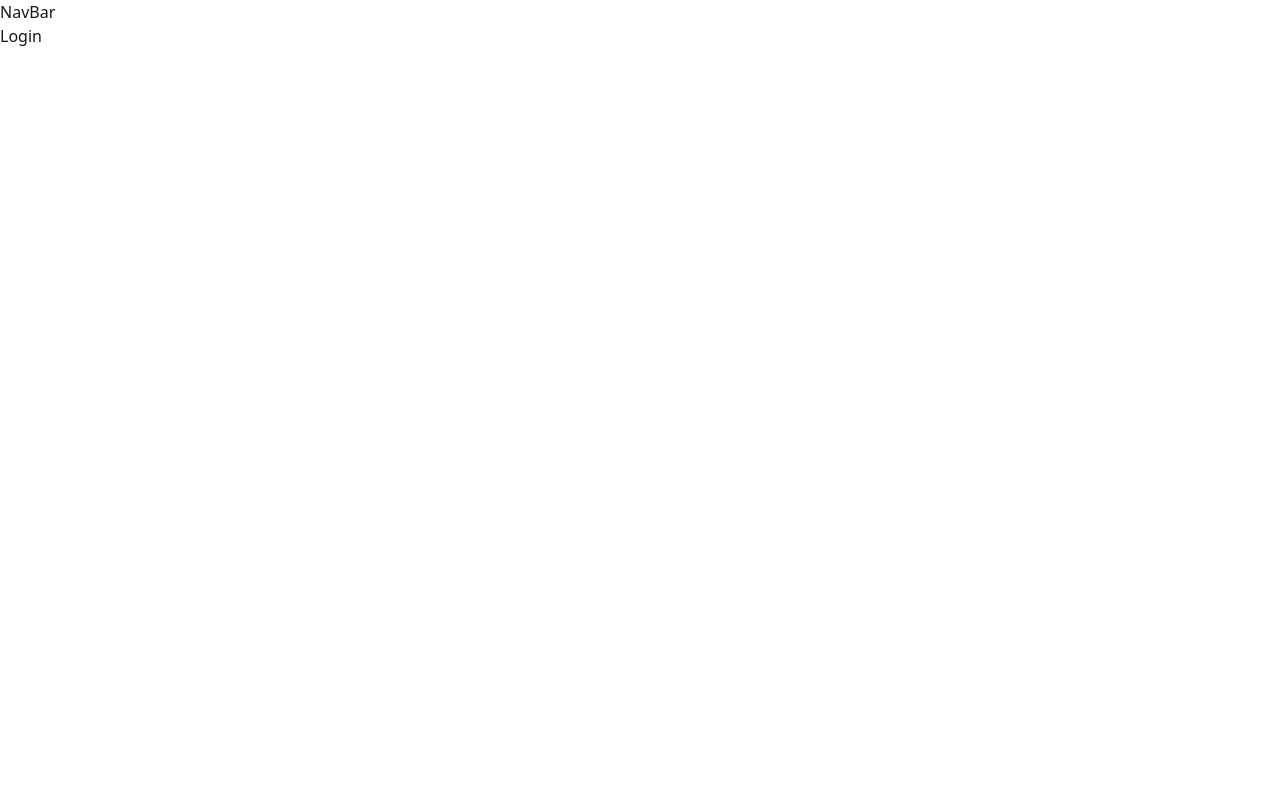
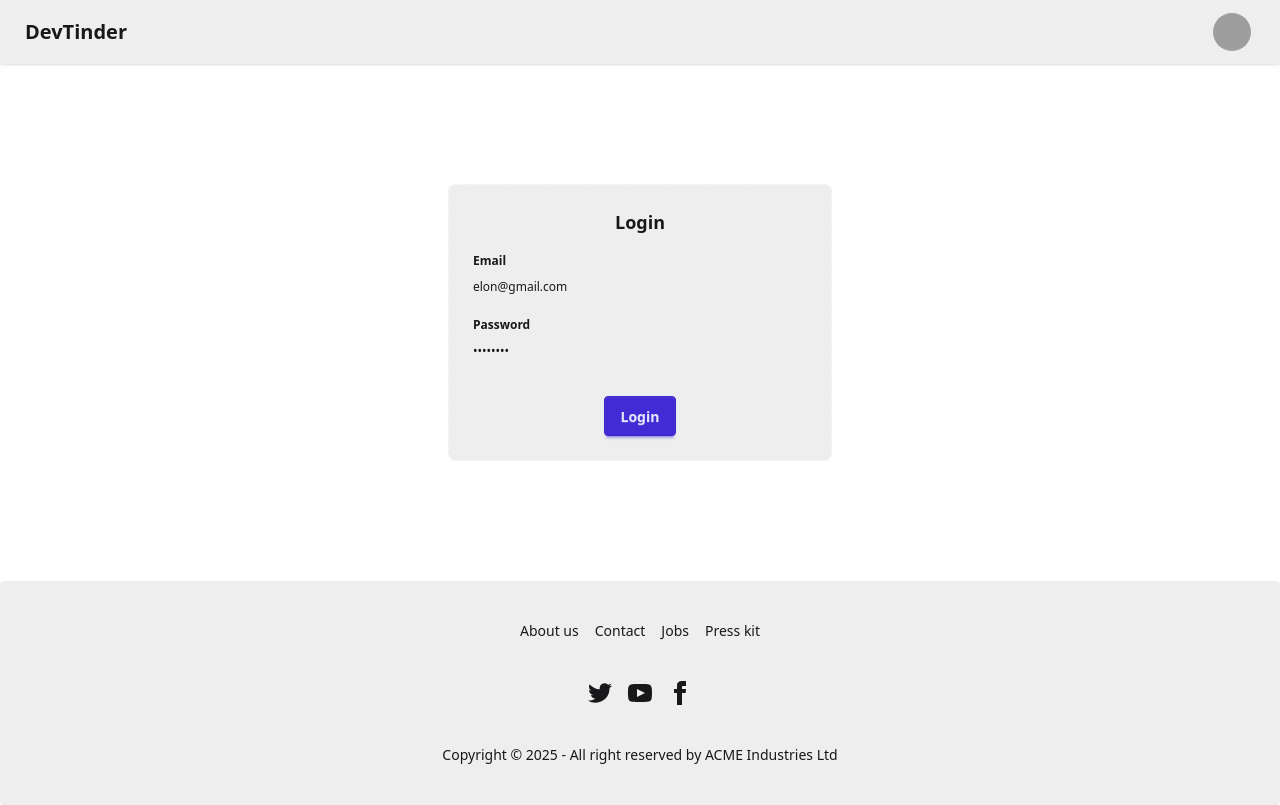
Before and after one commit to Akshay-Malik2040/devTinder-web, a React (Vite) app: page /login in a window 1280 px wide. Built offline with nearby package versions, Linux system fonts and the light colour scheme; grey boxes are pictures that could not be loaded.

Commit message:
create login and called backend for login

```diff
--- a/package.json
+++ b/package.json
@@ -11,6 +11,7 @@
   },
   "dependencies": {
     "@tailwindcss/vite": "^4.1.17",
+    "axios": "^1.13.2",
     "react": "^19.2.0",
     "react-dom": "^19.2.0",
     "react-router": "^7.9.6",
--- a/src/components/Body.jsx
+++ b/src/components/Body.jsx
@@ -1,12 +1,14 @@
 import React from 'react'
 import { Outlet } from 'react-router'
 import NavBar from './NavBar'
+import Footer from './Footer'
 
 const Body = () => {
   return (
     <div>
         <NavBar/>
         <Outlet/>
+        <Footer/>
     </div>
   )
 }
--- /dev/null
+++ b/src/components/Footer.jsx
@@ -0,0 +1,56 @@
+import React from 'react'
+
+const Footer = () => {
+    return (
+        <footer className="footer footer-horizontal footer-center bg-base-300 text-base-content rounded p-10 bottom-0">
+            <nav className="grid grid-flow-col gap-4">
+                <a className="link link-hover">About us</a>
+                <a className="link link-hover">Contact</a>
+                <a className="link link-hover">Jobs</a>
+                <a className="link link-hover">Press kit</a>
+            </nav>
+            <nav>
+                <div className="grid grid-flow-col gap-4">
+                    <a>
+                        <svg
+                            xmlns="http://www.w3.org/2000/svg"
+                            width="24"
+                            height="24"
+                            viewBox="0 0 24 24"
+                            className="fill-current">
+                            <path
+                                d="M24 4.557c-.883.392-1.832.656-2.828.775 1.017-.609 1.798-1.574 2.165-2.724-.951.564-2.005.974-3.127 1.195-.897-.957-2.178-1.555-3.594-1.555-3.179 0-5.515 2.966-4.797 6.045-4.091-.205-7.719-2.165-10.148-5.144-1.29 2.213-.669 5.108 1.523 6.574-.806-.026-1.566-.247-2.229-.616-.054 2.281 1.581 4.415 3.949 4.89-.693.188-1.452.232-2.224.084.626 1.956 2.444 3.379 4.6 3.419-2.07 1.623-4.678 2.348-7.29 2.04 2.179 1.397 4.768 2.212 7.548 2.212 9.142 0 14.307-7.721 13.995-14.646.962-.695 1.797-1.562 2.457-2.549z"></path>
+                        </svg>
+                    </a>
+                    <a>
+                        <svg
+                            xmlns="http://www.w3.org/2000/svg"
+                            width="24"
+                            height="24"
+                            viewBox="0 0 24 24"
+                            className="fill-current">
+                            <path
+                                d="M19.615 3.184c-3.604-.246-11.631-.245-15.23 0-3.897.266-4.356 2.62-4.385 8.816.029 6.185.484 8.549 4.385 8.816 3.6.245 11.626.246 15.23 0 3.897-.266 4.356-2.62 4.385-8.816-.029-6.185-.484-8.549-4.385-8.816zm-10.615 12.816v-8l8 3.993-8 4.007z"></path>
+                        </svg>
+                    </a>
+                    <a>
+                        <svg
+                            xmlns="http://www.w3.org/2000/svg"
+                            width="24"
+                            height="24"
+                            viewBox="0 0 24 24"
+                            className="fill-current">
+                            <path
+                                d="M9 8h-3v4h3v12h5v-12h3.642l.358-4h-4v-1.667c0-.955.192-1.333 1.115-1.333h2.885v-5h-3.808c-3.596 0-5.192 1.583-5.192 4.615v3.385z"></path>
+                        </svg>
+                    </a>
+                </div>
+            </nav>
+            <aside>
+                <p>Copyright © {new Date().getFullYear()} - All right reserved by ACME Industries Ltd</p>
+            </aside>
+        </footer>
+    )
+}
+
+export default Footer
--- a/src/components/Login.jsx
+++ b/src/components/Login.jsx
@@ -1,9 +1,41 @@
-import React from 'react'
+import React, { useState } from 'react'
+import axios from "axios"
 
 const Login = () => {
-  return (
-    <div>Login</div>
-  )
+    const [emailId, setEmailId] = useState("elon@gmail.com");
+    const [password, setPassword] = useState("Musk@123");
+
+    const handleLogin=async ()=>{
+        try{
+            const res=await axios.post("http://localhost:3000/login",{
+                emailId,password
+            },{withCredentials:true})
+        } catch(err){
+            console.log("Error "+err.message);
+        }
+    }
+
+    return (
+        <div className='w-full h-full flex justify-center my-30'>
+            <div className="card card-dash bg-base-300 w-96 ">
+                <div className="card-body">
+                    <h2 className="card-title self-center font-bold">Login</h2>
+                    <fieldset className="fieldset">
+                        <legend className="fieldset-legend">Email</legend>
+                        <input type="email" value={emailId} onChange={(e)=>{setEmailId(e.target.value)}} />
+                    </fieldset>
+
+                    <fieldset className="fieldset">
+                        <legend className="fieldset-legend">Password</legend>
+                        <input type="password" value={password} onChange={(e)=>{setPassword(e.target.value)}} />
+                    </fieldset>
+                    <div className="card-actions justify-end self-center mt-6">
+                        <button onClick={handleLogin} className="btn btn-primary">Login</button>
+                    </div>
+                </div>
+            </div>
+        </div>
+    )
 }
 
 export default Login
--- a/src/components/NavBar.jsx
+++ b/src/components/NavBar.jsx
@@ -2,7 +2,36 @@
 
 const NavBar = () => {
   return (
-    <div>NavBar</div>
+    <>
+      <div className="navbar bg-base-300 shadow-sm">
+        <div className="flex-1">
+          <a className="btn btn-ghost text-xl">DevTinder</a>
+        </div>
+        <div className="flex gap-2 mx-5">
+          <div className="dropdown dropdown-end">
+            <div tabIndex={0} role="button" className="btn btn-ghost btn-circle avatar">
+              <div className="w-10 rounded-full">
+                <img
+                  alt="Tailwind CSS Navbar component"
+                  src="https://img.daisyui.com/images/stock/photo-1534528741775-53994a69daeb.webp" />
+              </div>
+            </div>
+            <ul
+              tabIndex="-1"
+              className="menu menu-sm dropdown-content bg-base-100 rounded-box z-1 mt-3 w-52 p-2 shadow">
+              <li>
+                <a className="justify-between">
+                  Profile
+                  <span className="badge">New</span>
+                </a>
+              </li>
+              <li><a>Settings</a></li>
+              <li><a>Logout</a></li>
+            </ul>
+          </div>
+        </div>
+      </div>
+    </>
   )
 }
 
```
Also changed, not shown: 1 other file (tests, documents, lock files or other folders).
